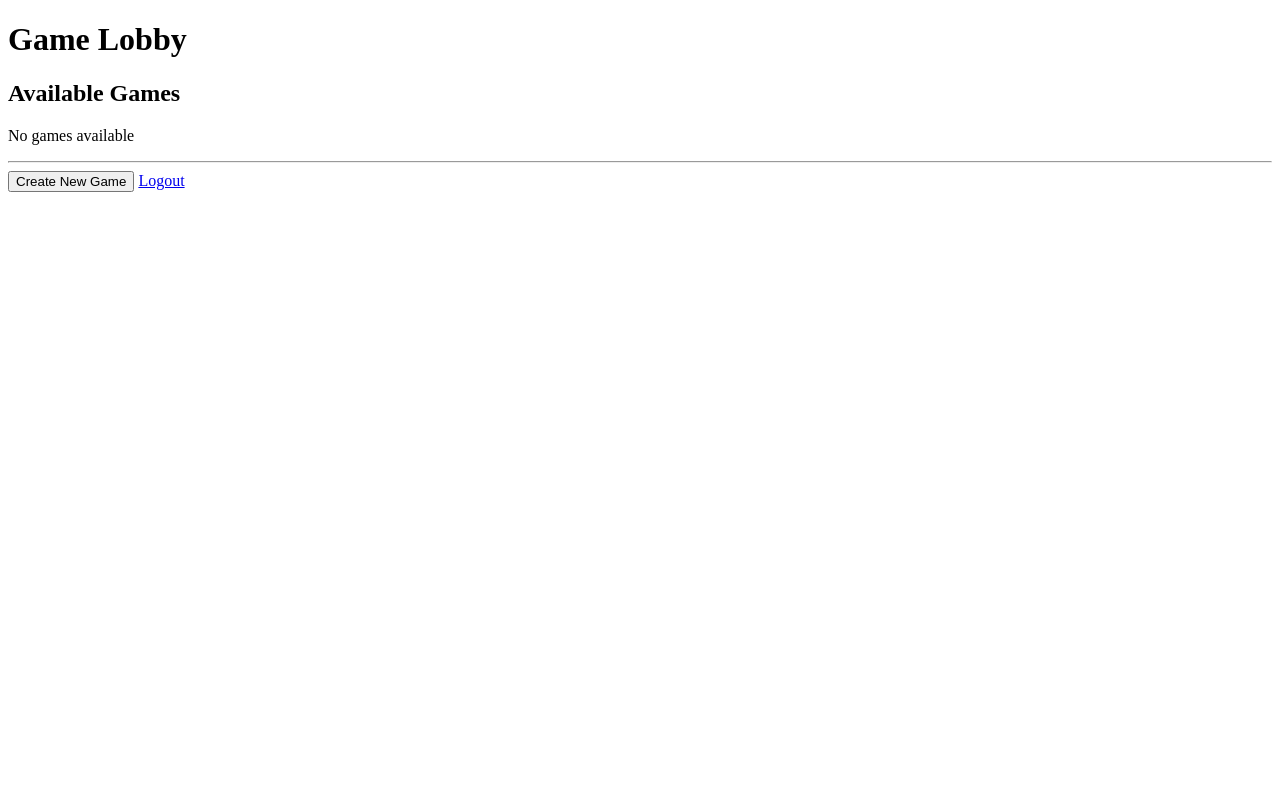
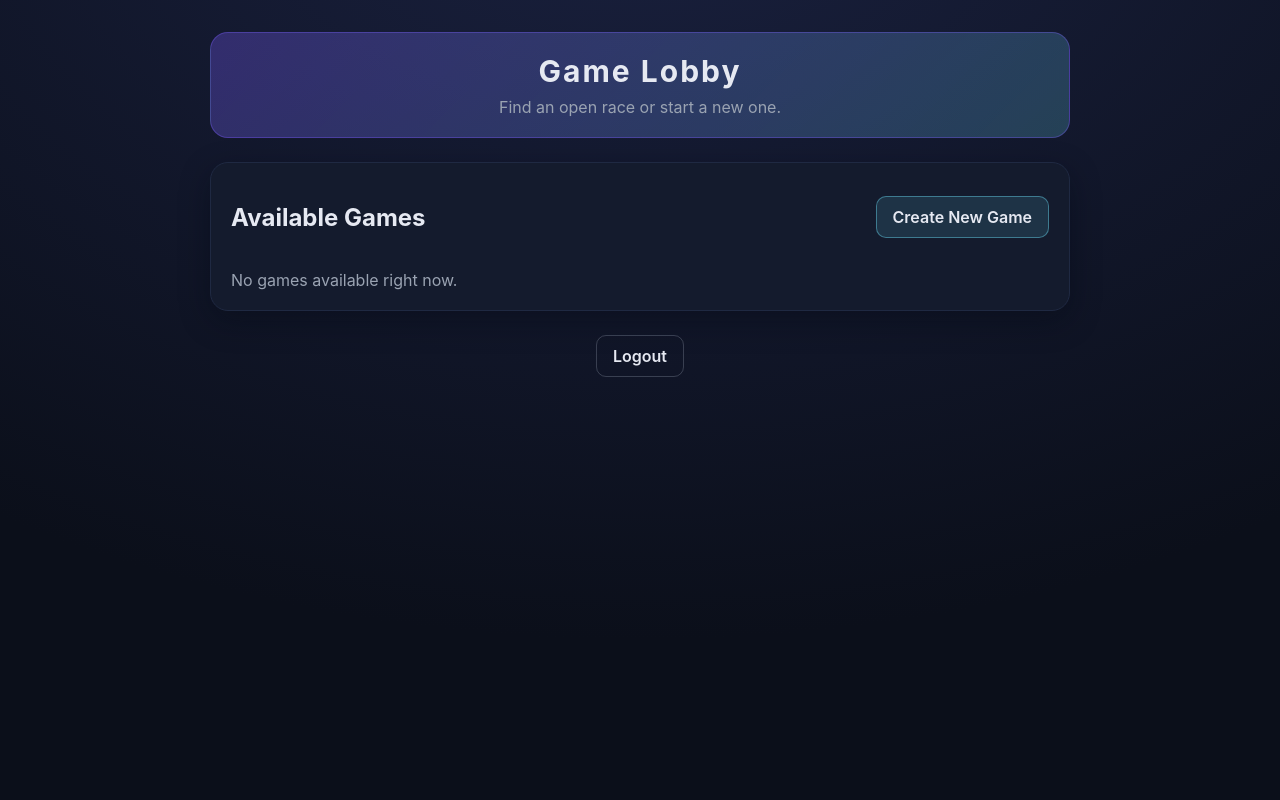
Before and after one commit to RouvenBlaettler/multiplayer_car_race, a Django app: page / in a window 1280 px wide. Run offline with Django 5.2, Linux system fonts and the light colour scheme; a user stored in the database is signed in; data comes from the database, SQL or seed files in the repository.

Commit message:
style lobby

```diff
--- /dev/null
+++ b/game/static/game/lobby.css
@@ -0,0 +1,144 @@
+* {
+    box-sizing: border-box;
+}
+
+:root {
+    --bg: #0b0f1a;
+    --panel: #141b2d;
+    --panel-border: #1f2942;
+    --text: #e6e9f2;
+    --muted: #9aa3b2;
+    --accent: #6ee7ff;
+    --accent-2: #7c5cff;
+}
+
+body {
+    margin: 0;
+    font-family: "Inter", "Segoe UI", system-ui, sans-serif;
+    background: radial-gradient(1200px 800px at 50% -20%, #1a2140, var(--bg));
+    color: var(--text);
+    min-height: 100vh;
+}
+
+.lobby-layout {
+    max-width: 900px;
+    margin: 0 auto;
+    padding: 32px 20px 48px;
+    display: grid;
+    gap: 24px;
+}
+
+.lobby-header {
+    text-align: center;
+    padding: 20px;
+    border-radius: 18px;
+    background: linear-gradient(135deg, rgba(124, 92, 255, 0.3), rgba(110, 231, 255, 0.2));
+    border: 1px solid rgba(124, 92, 255, 0.35);
+}
+
+.lobby-header h1 {
+    margin: 0;
+    font-size: 30px;
+    letter-spacing: 2px;
+}
+
+.lobby-header p {
+    margin: 8px 0 0;
+    color: var(--muted);
+}
+
+.lobby-panel {
+    background: var(--panel);
+    border: 1px solid var(--panel-border);
+    border-radius: 18px;
+    padding: 20px;
+    box-shadow: 0 10px 30px rgba(6, 10, 20, 0.4);
+}
+
+.panel-header {
+    display: flex;
+    align-items: center;
+    justify-content: space-between;
+    gap: 16px;
+    flex-wrap: wrap;
+}
+
+.game-list {
+    list-style: none;
+    padding: 0;
+    margin: 18px 0 0;
+    display: grid;
+    gap: 14px;
+}
+
+.game-card {
+    display: flex;
+    align-items: center;
+    justify-content: space-between;
+    padding: 16px 18px;
+    border-radius: 14px;
+    border: 1px solid rgba(110, 231, 255, 0.15);
+    background: rgba(110, 231, 255, 0.06);
+}
+
+.game-card h3 {
+    margin: 0 0 6px;
+}
+
+.game-card p {
+    margin: 0;
+    color: var(--muted);
+}
+
+.empty-state {
+    margin: 18px 0 0;
+    color: var(--muted);
+}
+
+.primary-btn,
+.secondary-btn,
+.ghost-btn {
+    text-decoration: none;
+    color: var(--text);
+    font-weight: 600;
+    padding: 10px 16px;
+    border-radius: 10px;
+    border: 1px solid rgba(110, 231, 255, 0.4);
+    background: rgba(110, 231, 255, 0.12);
+    transition: transform 0.15s ease, box-shadow 0.15s ease, opacity 0.15s ease;
+}
+
+.secondary-btn {
+    border-color: rgba(124, 92, 255, 0.5);
+    background: rgba(124, 92, 255, 0.12);
+}
+
+.ghost-btn {
+    border-color: rgba(154, 163, 178, 0.3);
+    background: transparent;
+}
+
+.primary-btn:hover,
+.secondary-btn:hover,
+.ghost-btn:hover {
+    transform: translateY(-1px);
+    box-shadow: 0 6px 18px rgba(110, 231, 255, 0.2);
+}
+
+.lobby-footer {
+    display: flex;
+    justify-content: center;
+}
+
+@media (max-width: 720px) {
+    .panel-header {
+        flex-direction: column;
+        align-items: flex-start;
+    }
+
+    .game-card {
+        flex-direction: column;
+        align-items: flex-start;
+        gap: 12px;
+    }
+}
--- a/game/templates/game/gamelobby.html
+++ b/game/templates/game/gamelobby.html
@@ -1,27 +1,45 @@
 <!DOCTYPE html>
-<html>
+<html lang="en">
 <head>
+    {% load static %}
+    <meta charset="UTF-8">
+    <meta name="viewport" content="width=device-width, initial-scale=1.0">
     <title>Game Lobby</title>
+    <link rel="stylesheet" href="{% static 'game/lobby.css' %}">
 </head>
 <body>
+    <div class="lobby-layout">
+        <header class="lobby-header">
             <h1>Game Lobby</h1>
+            <p>Find an open race or start a new one.</p>
+        </header>
 
+        <section class="lobby-panel">
+            <div class="panel-header">
                 <h2>Available Games</h2>
+                <a class="primary-btn" href="{% url 'create_game' %}">Create New Game</a>
+            </div>
+
             {% if available_games %}
-        <ul>
+                <ul class="game-list">
                 {% for game in available_games %}
-            <li>
-                Game #{{ game.id }} - Players: {{ game.players.count }}/2
-                <a href="{% url 'join_game' game.id %}">Join</a>
+                    <li class="game-card">
+                        <div>
+                            <h3>Game #{{ game.id }}</h3>
+                            <p>Players: {{ game.players.count }}/2</p>
+                        </div>
+                        <a class="secondary-btn" href="{% url 'join_game' game.id %}">Join</a>
                     </li>
                 {% endfor %}
                 </ul>
             {% else %}
-        <p>No games available</p>
+                <p class="empty-state">No games available right now.</p>
             {% endif %}
+        </section>
 
-    <hr>
-    <a href="{% url 'create_game' %}"><button>Create New Game</button></a>
-    <a href="{% url 'logout' %}">Logout</a>
+        <footer class="lobby-footer">
+            <a class="ghost-btn" href="{% url 'logout' %}">Logout</a>
+        </footer>
+    </div>
 </body>
 </html>
```
Lines whose indentation alone changed are shown as unchanged.
